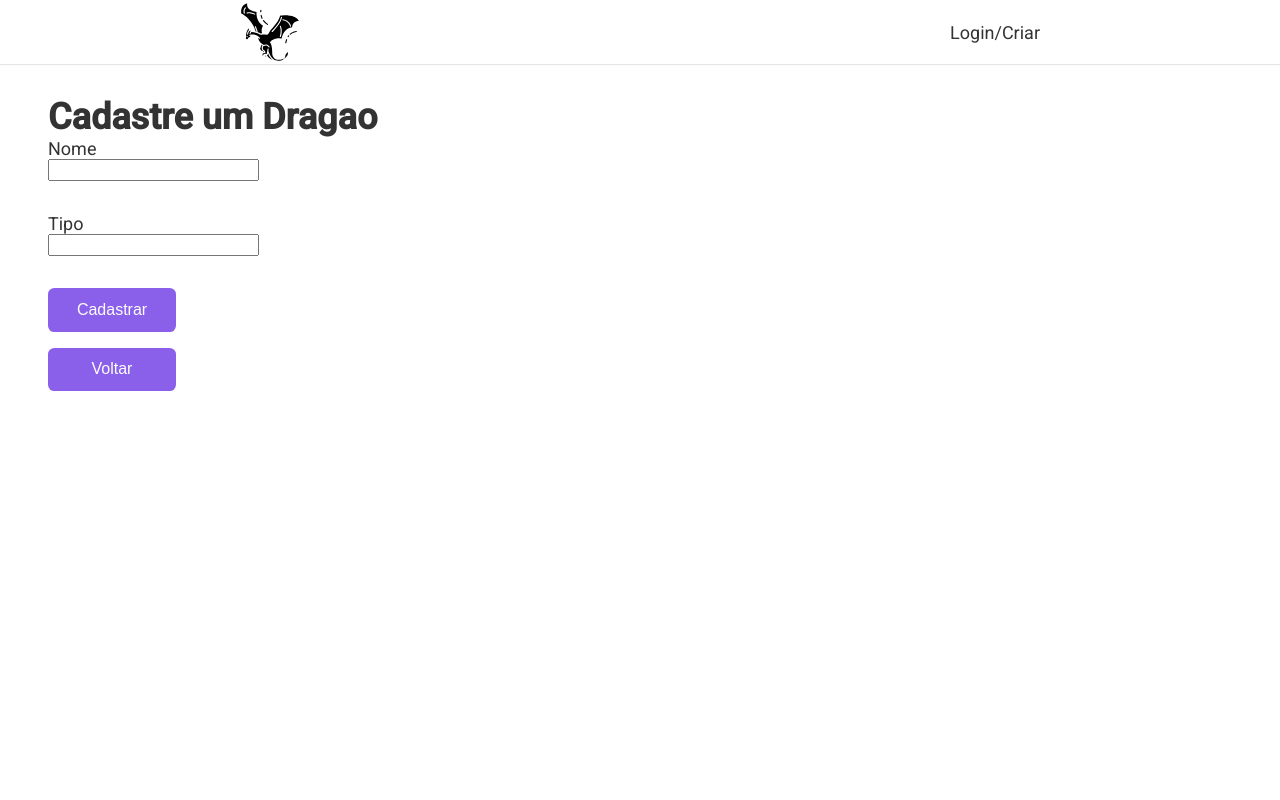
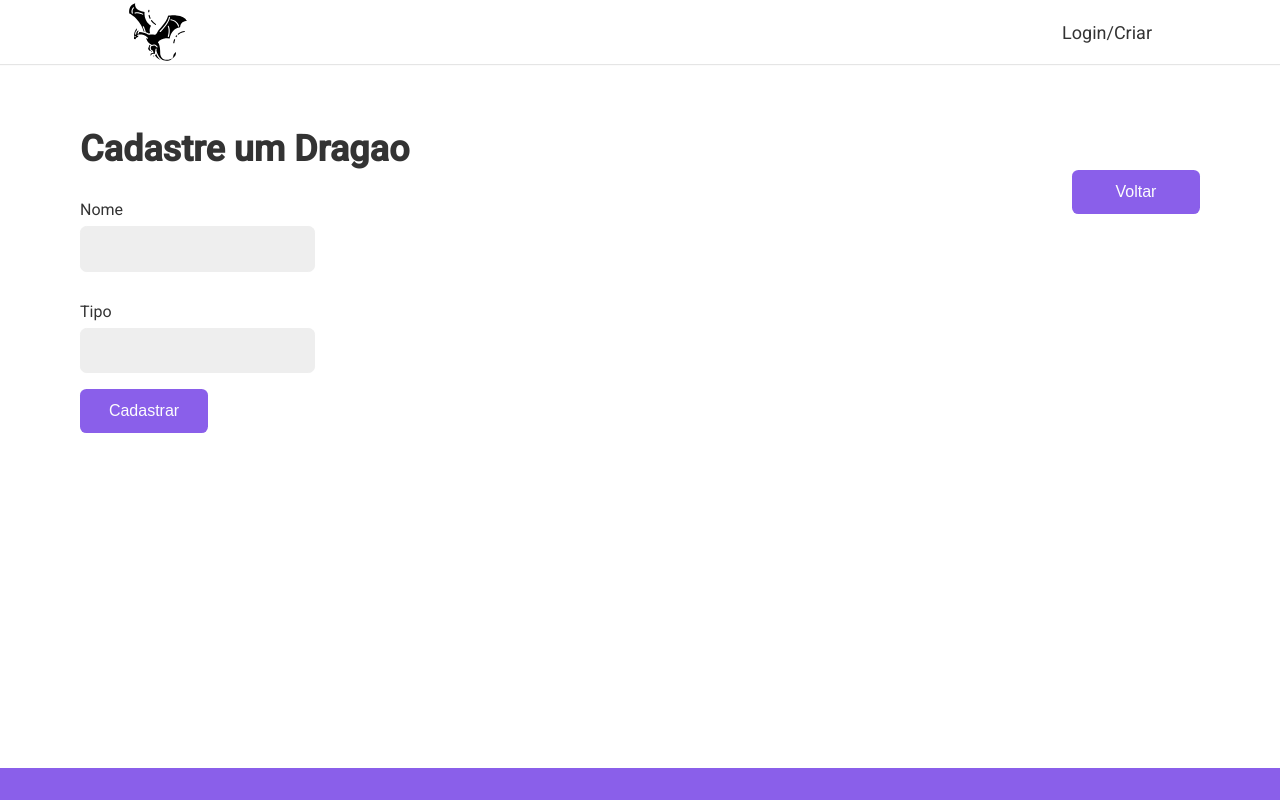
Before and after one commit to AndreLimaS/dragon-test, a React (Create React App) app: page /dragon-create in a window 1280 px wide. Shown: the top 800 px of the page. Built offline with nearby package versions, Linux system fonts and the light colour scheme.

Commit message:
feat: moodified css and Input component insert in pages

```diff
--- a/src/Components/Header/styles.js
+++ b/src/Components/Header/styles.js
@@ -13,7 +13,7 @@ export const Container = styled.div`
     justify-content: space-between;
     align-items: center;
     height: 4rem;
-    max-width: 50rem;
+    max-width: 80vw;
     margin: 0 auto;
   }
 
--- a/src/Components/Input/styles.js
+++ b/src/Components/Input/styles.js
@@ -5,13 +5,14 @@ export const Container = styled.div`
   input {
     border: 1px solid #eee;
     display: block;
-    width: 100%;
+    max-width: 50vw;
     font-size: 1rem;
     padding: 0.8rem;
     border-radius: 0.4rem;
     background: #eee;
     transition: 0.3s;
     margin-bottom: 1rem;
+    width: 100%;
   }
 
   input:focus,
@@ -33,6 +34,5 @@ export const Container = styled.div`
   .error {
     color: #f31;
     font-size: 0.875rem;
-    margin-top: 0.25rem;
   }
 `;
--- a/src/Hooks/useForm.js
+++ b/src/Hooks/useForm.js
@@ -2,7 +2,7 @@ import React from "react";
 
 const types = {
   email: {
-    regex: /^(([^<>()\[\]\\.,;:\s@"]+(\.[^<>()\[\]\\.,;:\s@"]+)*)|(".+"))@((\[[0-9]{1,3}\.[0-9]{1,3}\.[0-9]{1,3}\.[0-9]{1,3}\])|(([a-zA-Z\-0-9]+\.)+[a-zA-Z]{2,}))$/,
+    regex: /^(([^<>()[\]\\.,;:\s@"]+(\.[^<>()[\]\\.,;:\s@"]+)*)|(".+"))@((\[[0-9]{1,3}\.[0-9]{1,3}\.[0-9]{1,3}\.[0-9]{1,3}\])|(([a-zA-Z\-0-9]+\.)+[a-zA-Z]{2,}))$/,
     message: "Preencha um email valido",
   },
 };
--- a/src/pages/Dashboard/index.js
+++ b/src/pages/Dashboard/index.js
@@ -43,6 +43,7 @@ export default function LoginForm() {
   return (
     <Container>
       <Row>
+        <h1>Lista de Dragoes</h1>
         {dados.map(({ id, name }) => (
           <ul key={id}>
             <img src={dragon_img} alt="" />
@@ -56,10 +57,10 @@ export default function LoginForm() {
             </li>
           </ul>
         ))}
+        <Link to="/dragon-create">
+          <Button>Cadastrar</Button>
+        </Link>
       </Row>
-      <Link to="/dragon-create">
-        <Button>Cadastrar</Button>
-      </Link>
       {id && <DragonList id={id} />}
     </Container>
   );
--- a/src/pages/Dashboard/styles.js
+++ b/src/pages/Dashboard/styles.js
@@ -4,8 +4,8 @@ export const Container = styled.div`
   display: grid;
   grid-template-columns: 1fr;
   border-radius: 5px;
-  margin: 3rem;
-  cursor: pointer;
+  height: 70vh;
+  margin: 5rem;
 
   img {
     width: 20px;
@@ -15,6 +15,11 @@ export const Container = styled.div`
     color: white;
     transition: 0.3s;
     transform: scale(1.2);
+    cursor: pointer;
+  }
+
+  @media (max-width: 40rem) {
+    margin: 2rem 0.5rem 0 0.5rem;
   }
 `;
 
@@ -23,8 +28,8 @@ export const Row = styled.div`
     display: flex;
     justify-content: space-around;
     background: rgba(138, 95, 234, 0.24);
-    margin-bottom: 0.5rem;
     border-radius: 5px;
     padding: 10px;
+    margin: 1rem 0 1rem 0;
   }
 `;
--- a/src/pages/DragonCreate/index.js
+++ b/src/pages/DragonCreate/index.js
@@ -1,12 +1,14 @@
 import React from "react";
+import { Link } from "react-router-dom";
 import Button from "../../Components/Button";
-import { Container } from "./styles";
+import Input from "../../Components/Input";
+import useForm from "../../Hooks/useForm";
 import { POST_DRAGON } from "../../services/api";
-import { Link } from "react-router-dom";
+import { Container, Form } from "./styles";
 
 export default function DragonCreate() {
-  const [name, setName] = React.useState("");
-  const [type, setType] = React.useState("");
+  const name = useForm();
+  const type = useForm();
 
   async function handleSubmit(event) {
     event.preventDefault();
@@ -16,34 +18,24 @@ export default function DragonCreate() {
     });
     const response = await fetch(url, options);
     if (response.ok) {
-      setName("");
-      setType("");
+      name.setValue("");
+      type.setValue("");
     }
   }
 
   return (
     <Container>
       <h1>Cadastre um Dragao</h1>
+      <Form>
         <form onSubmit={handleSubmit}>
-        <label htmlFor="name">Nome</label>
-        <input
-          type="text"
-          value={name}
-          id="name"
-          onChange={({ target }) => setName(target.value)}
-        />
-        <label htmlFor="type">Tipo</label>
-        <input
-          type="text"
-          value={type}
-          id="type"
-          onChange={({ target }) => setType(target.value)}
-        />
+          <Input label="Nome" type="text" name="name" {...name} />
+          <Input label="Tipo" type="text" name="type" {...type} />
           <Button>Cadastrar</Button>
         </form>
         <Link to="/home">
           <Button>Voltar</Button>
         </Link>
+      </Form>
     </Container>
   );
 }
--- a/src/pages/DragonCreate/styles.js
+++ b/src/pages/DragonCreate/styles.js
@@ -1,10 +1,15 @@
 import styled from "styled-components";
 
 export const Container = styled.div`
-  margin: 3rem;
-  height: 100vh;
-
-  input {
-    margin-bottom: 2rem;
+  height: 70vh;
+  margin: 5rem;
+  h1 {
+    display: block;
+    margin-top: 2rem;
   }
 `;
+
+export const Form = styled.div`
+  display: flex;
+  justify-content: space-between;
+`;
--- a/src/styles/GlobalStyles.js
+++ b/src/styles/GlobalStyles.js
@@ -8,7 +8,7 @@ export default createGlobalStyle`
     box-sizing: border-box;
   }
   html, body, #root {
-    min-height: 100vh;
+    min-height: 95vh;
     padding-top: 1rem;
   }
   body {
```
Lines whose indentation alone changed are shown as unchanged.
